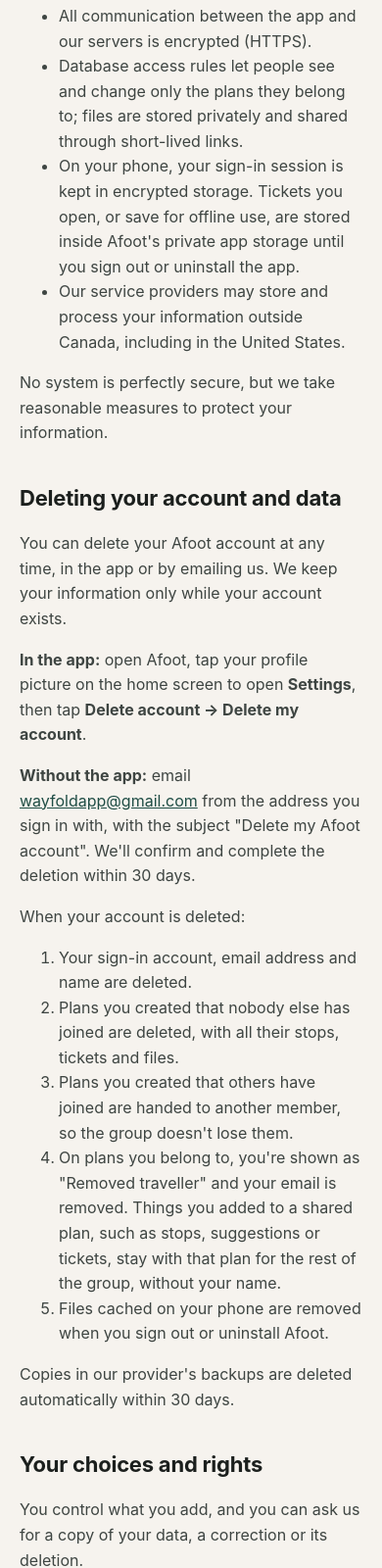
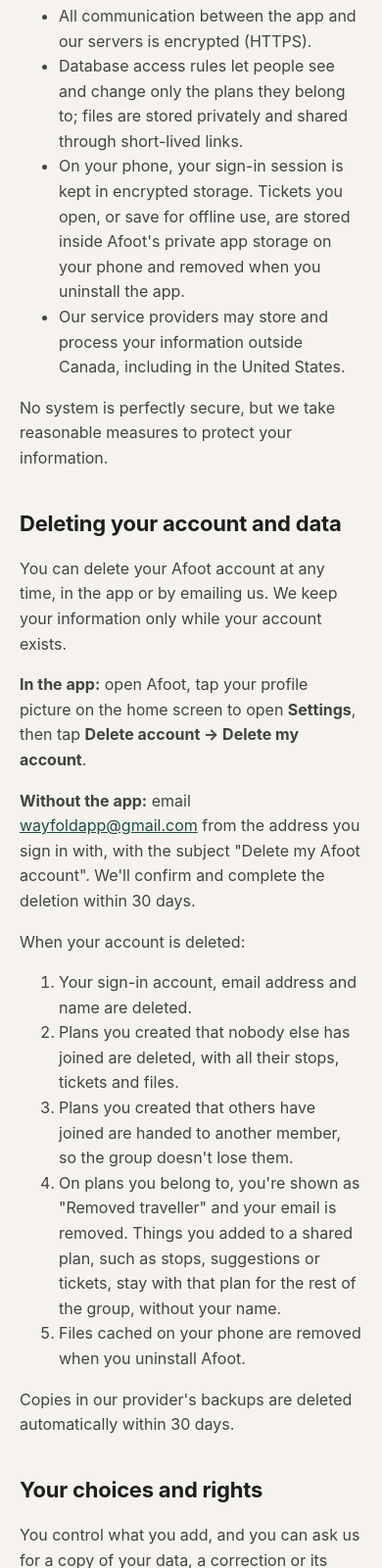
Before and after one commit to kunalbhat7/afoot-site, a plain HTML site: page privacy/index.html in a window 390 px wide. Shown: the part 4761-6361 px from the top of the page at 98% size. Drawn offline with Linux system fonts and the light colour scheme.

Commit message:
Privacy: cached files on the phone are removed on uninstall, not sign-out
Co-Authored-By: Claude Opus 5.5 <noreply@anthropic.com>

```diff
--- a/privacy/index.html
+++ b/privacy/index.html
@@ -69,7 +69,7 @@
 <ul>
 <li>All communication between the app and our servers is encrypted (HTTPS).</li>
 <li>Database access rules let people see and change only the plans they belong to; files are stored privately and shared through short-lived links.</li>
-<li>On your phone, your sign-in session is kept in encrypted storage. Tickets you open, or save for offline use, are stored inside Afoot's private app storage until you sign out or uninstall the app.</li>
+<li>On your phone, your sign-in session is kept in encrypted storage. Tickets you open, or save for offline use, are stored inside Afoot's private app storage on your phone and removed when you uninstall the app.</li>
 <li>Our service providers may store and process your information outside Canada, including in the United States.</li>
 </ul>
 <p>No system is perfectly secure, but we take reasonable measures to protect your information.</p>
@@ -84,7 +84,7 @@
 <li>Plans you created that nobody else has joined are deleted, with all their stops, tickets and files.</li>
 <li>Plans you created that others have joined are handed to another member, so the group doesn't lose them.</li>
 <li>On plans you belong to, you're shown as "Removed traveller" and your email is removed. Things you added to a shared plan, such as stops, suggestions or tickets, stay with that plan for the rest of the group, without your name.</li>
-<li>Files cached on your phone are removed when you sign out or uninstall Afoot.</li>
+<li>Files cached on your phone are removed when you uninstall Afoot.</li>
 </ol>
 <p>Copies in our provider's backups are deleted automatically within 30 days.</p>
 
```
Also changed, not shown: delete-account/index.html (+1 -1 lines).
